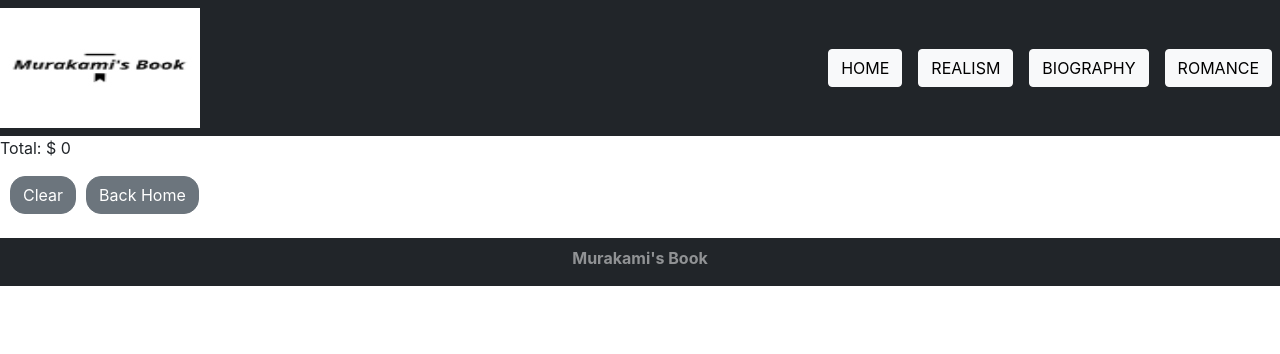
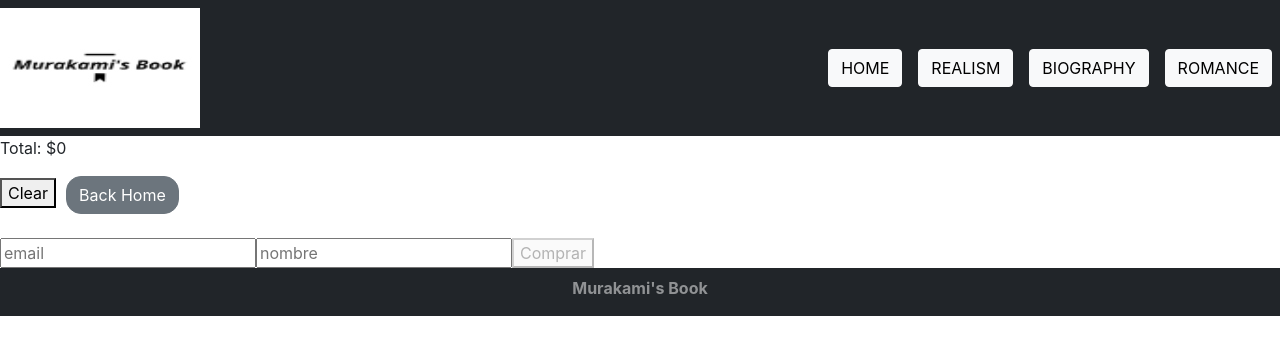
Before and after one commit to givetos/CarlosNieto-REACT-CH, a React (Create React App) app: page /cart in a window 1280 px wide. Shown: the top 354 px of the page. Built offline with nearby package versions, Linux system fonts and the light colour scheme.

Commit message:
New changes

```diff
--- a/src/components/Cart/Cart.jsx
+++ b/src/components/Cart/Cart.jsx
@@ -1,54 +1,83 @@
-import { useContext } from "react";
+import { addDoc, collection, getFirestore } from "firebase/firestore";
+import { useContext, useState } from "react";
 import CartContext from "../../context/CartContext";
-import { useDeleteFromCart } from "../../context/CartContext.jsx";
+import CartDetail from "../CartDetail/CartDetail";
 import "./index.css";
-import { Link } from "react-router-dom";
 import BackHome from "../BackHome/BackHome.jsx";
+import Order from "../Order/Order";
 
 const Cart = () => {
-  const { cart, borrar, precioTotal, calcularTotalPorItem } =
-    useContext(CartContext);
-  const deleteProduct = useDeleteFromCart();
+  const { cart, borrar, precioTotal, getUser } = useContext(CartContext);
+
+  const [goTicket, setGoTicket] = useState(false);
+  const [form, getForm] = useState({ nombre: "", email: "" });
+
+  const llenarFormulario = e => {
+    const { name, value } = e.target;
+    getForm({
+      ...form,
+      [name]: value,
+    });
+  };
+
+  const date = new Date();
+
+  const finalizar = () => {
+    getUser(form);
+    const db = getFirestore();
+    const ref = collection(db, "ticket");
+    const newOrder = {
+      buyer: form.email,
+      items: cart,
+      date: date,
+      total: precioTotal(),
+    };
+    addDoc(ref, newOrder);
+    setGoTicket(true);
+  };
 
   return (
     <>
-      {cart.map(item => (
-        <div key={item.id}>
-          <div className="card mb-3">
-            <div className="row no-gutters">
-              <div className="col-md-2">
-                <Link to={`/item/${item.id}`}>
-                  <img src={item.img} className="card-img" alt={item.nombre} />
-                </Link>
-              </div>
-              <div className="col-md-8">
-                <div className="card-body">
-                  <h5 className="card-title">{item.nombre}</h5>
-                  <p className="card-text">Price: $ {item.precio}</p>
-                  <p className="">Total: $ {calcularTotalPorItem(item)}</p>
-                  <p className="card-text">Genre: {item.generoId}</p>
-                  <p className="card-text">Quantity: {item.cantidad}</p>
-                  <button
-                    className="btn btn-secondary"
-                    onClick={() => deleteProduct(item)}
-                  >
-                    Delete
-                  </button>
-                </div>
-              </div>
+      <>
+        {!goTicket ? (
+          <>
+            {cart.map(item => (
+              <CartDetail key={item.id} item={item} />
+            ))}
+            <div className="contentTotal">
+              <p>Total: ${precioTotal()}</p>
+              <button onClick={borrar}>Clear</button>
+              <BackHome />
             </div>
-          </div>
-        </div>
-      ))}
-
-      <div className="contentTotal">
-        <p>Total: $ {precioTotal()}</p>
-        <button className="btn btn-secondary margin-left" onClick={borrar}>
-          Clear
-        </button>
-        <BackHome />
-      </div>
-      <br />
+            <br />
+            <form method="Post" onSubmit={finalizar}>
+              <input
+                onChange={llenarFormulario}
+                type="email"
+                name="email"
+                placeholder="email"
+              />
+              <input
+                onChange={llenarFormulario}
+                type="text"
+                name="nombre"
+                placeholder="nombre"
+              />
+              <button
+                disabled={
+                  cart?.length === 0 || form.nombre === "" || form.email === ""
+                }
+              >
+                Comprar
+              </button>
+            </form>
+          </>
+        ) : (
+          <>
+            <Order />
+          </>
+        )}
+      </>
     </>
   );
 };
--- /dev/null
+++ b/src/components/CartDetail/CartDetail.jsx
@@ -0,0 +1,44 @@
+import { useContext } from "react";
+import { useDeleteFromCart } from "../../context/CartContext.jsx";
+import CartContext from "../../context/CartContext";
+import { Link } from "react-router-dom";
+
+const CartDetail = () => {
+  const { cart, calcularTotalPorItem } = useContext(CartContext);
+  const deleteProduct = useDeleteFromCart();
+
+  return (
+    <>
+      {cart.map(item => (
+        <div key={item.id}>
+          <div className="card mb-3">
+            <div className="row no-gutters">
+              <div className="col-md-2">
+                <Link to={`/item/${item.id}`}>
+                  <img src={item.img} className="card-img" alt={item.nombre} />
+                </Link>
+              </div>
+              <div className="col-md-8">
+                <div className="card-body">
+                  <h5 className="card-title">{item.nombre}</h5>
+                  <p className="card-text">Price: $ {item.precio}</p>
+                  <p className="">Total: $ {calcularTotalPorItem(item)}</p>
+                  <p className="card-text">Genre: {item.generoId}</p>
+                  <p className="card-text">Quantity: {item.cantidad}</p>
+                  <button
+                    className="btn btn-secondary"
+                    onClick={() => deleteProduct(item)}
+                  >
+                    Delete
+                  </button>
+                </div>
+              </div>
+            </div>
+          </div>
+        </div>
+      ))}
+    </>
+  );
+};
+
+export default CartDetail;
--- /dev/null
+++ b/src/components/Mensaje/Mensaje.jsx
@@ -0,0 +1,17 @@
+import React from "react";
+
+const Mensaje = ({ ord }) => {
+  const nombreprod = ord.items.map(x => x.nombre);
+  const { buyer } = ord;
+
+  return (
+    <div>
+      <p>ID de la compra: {ord.id}</p>
+      <p>Fecha: {ord.date}</p>
+      <p>Producto: {nombreprod}</p>
+      <p>Email: {buyer}</p>
+    </div>
+  );
+};
+
+export default Mensaje;
--- /dev/null
+++ b/src/components/Order/Order.jsx
@@ -0,0 +1,62 @@
+import {
+  orderBy,
+  query,
+  getFirestore,
+  collection,
+  getDocs,
+} from "firebase/firestore";
+import React, { useContext, useEffect, useState } from "react";
+import Mensaje from "../Mensaje/Mensaje";
+import { Link } from "react-router-dom";
+import CartContext from "../../context/CartContext";
+
+const Order = () => {
+  const [order, setOrder] = useState([]);
+  const { userEmail } = useContext(CartContext);
+  const { email } = userEmail;
+
+  useEffect(() => {
+    const db = getFirestore();
+    const ref = query(collection(db, "ticket"), orderBy("date"));
+    getDocs(ref).then(snapshot => {
+      const orden = snapshot.docs.map(doc => {
+        const data = doc.data();
+        const { date } = data;
+        const fecha = new Date(date.seconds * 1000);
+        const normalizedCreatedAt = new Intl.DateTimeFormat("es-ES", {
+          dateStyle: "full",
+          timeStyle: "short",
+        }).format(fecha);
+        return {
+          id: doc.id,
+          ...data,
+          date: normalizedCreatedAt,
+        };
+      });
+
+      setOrder(orden.filter(x => x.buyer === email));
+    });
+  }, [email]);
+
+  return (
+    <div>
+      {order?.length === 0 ? (
+        <h1>Loading...</h1>
+      ) : (
+        <>
+          <h1 style={{ textAlign: "center" }}>
+            Aca te dejamos tus tickets de compra
+          </h1>
+          {order.map(ord => (
+            <Mensaje key={ord.id} ord={ord} />
+          ))}
+        </>
+      )}
+      <Link to="/">
+        <button>Volvete</button>
+      </Link>
+    </div>
+  );
+};
+
+export default Order;
--- a/src/context/CartContext.jsx
+++ b/src/context/CartContext.jsx
@@ -6,6 +6,7 @@ export const CartProvider = ({ children }) => {
   const [cart, setCart] = useState([]);
   const [isCartOpen, setIsCartOpen] = useState(false);
   const [irAlCarrito, setIrAlCarrito] = useState(false);
+  const [userEmail, setUserEmail] = useState("");
 
   const openCart = () => {
     setIsCartOpen(!isCartOpen);
@@ -66,6 +67,9 @@ export const CartProvider = ({ children }) => {
   const borrar = () => {
     setCart([]);
   };
+  const getUser = form => {
+    setUserEmail(form);
+  };
 
   return (
     <CartContext.Provider
@@ -81,6 +85,8 @@ export const CartProvider = ({ children }) => {
         setIsCartOpen,
         openCart,
         deleteFromCart,
+        getUser,
+        userEmail,
       }}
     >
       {children}
--- a/src/index.js
+++ b/src/index.js
@@ -3,8 +3,8 @@ import ReactDOM from "react-dom";
 import "./index.css";
 import App from "./App";
 import reportWebVitals from "./reportWebVitals";
+import { initializeApp } from "firebase/app";
 //import { products } from "./components/ItemListContainer/Item/Items";
-import { initializeApp } from "firebase/app";
 //import { getFirestore, collection, addDoc } from "firebase/firestore";
 
 //Viejo firebase:
```
Also changed, not shown: src/components/ItemListContainer/ItemDetailsContainer/ItemDetailsContainer.jsx (+0 -18 lines), src/components/ItemListContainer/ItemListContainer.jsx (+0 -18 lines).
